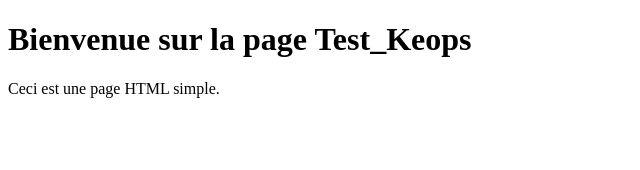
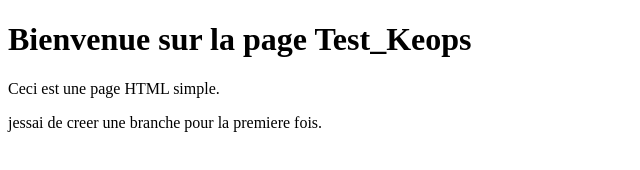
Before and after one commit to AmadouDEME/test_keops, a plain HTML site: page index.html in a window 1280 px wide. Shown: the whole page, without its empty margins (0-640 px from the left). Drawn offline with Linux system fonts and the light colour scheme.

Commit message:
ajout de lla branche aida

```diff
--- a/index.html
+++ b/index.html
@@ -8,5 +8,7 @@
   <body>
     <h1>Bienvenue sur la page Test_Keops</h1>
     <p>Ceci est une page HTML simple.</p>
+    <p> jessai de creer une branche pour la premiere fois.</p>
+
   </body>
 </html>
```
